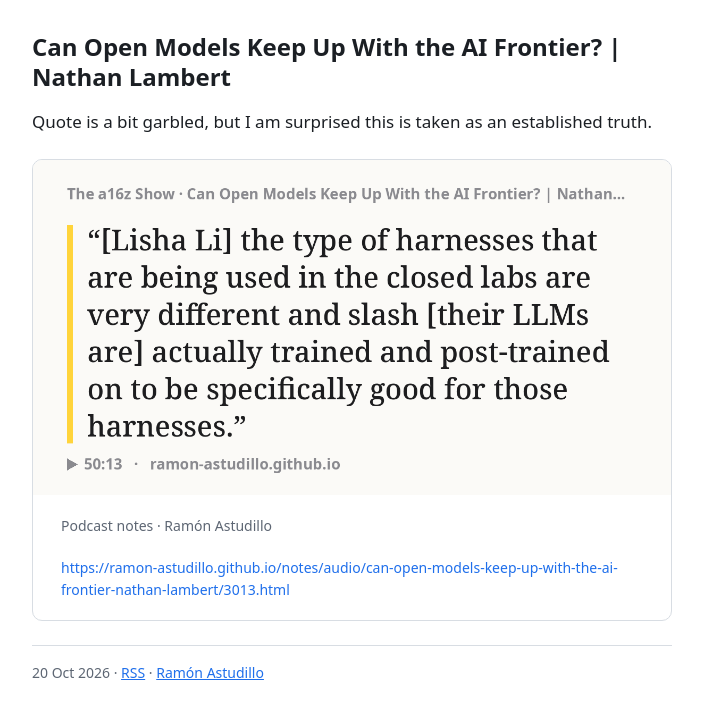
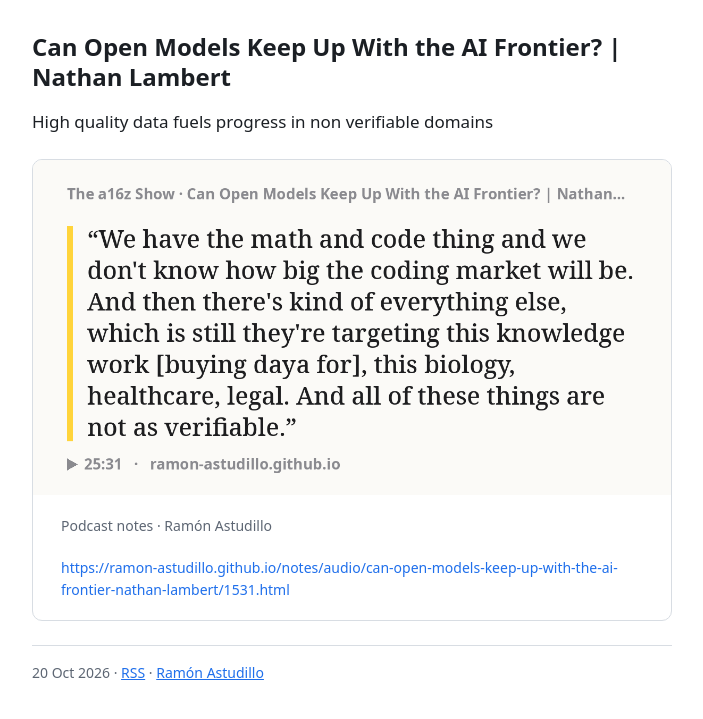
Before and after one commit to ramon-astudillo/ramon-astudillo.github.io, a Jekyll site: the page built from notes/2026-10-20-can-open-models-keep-up-with-the-ai-frontier-nathan-lambert.html, in a window 1280 px wide. Shown: the top 719 px of the page, without its empty margins (288-991 px from the left). Built offline with Jekyll 4.4.1, drawn with Linux system fonts in a browser that asks for light colours.

Commit message:
notes: add Can Open Models Keep Up With the AI Frontier? | Nathan Lambert

```diff
--- a/notes/2026-10-20-can-open-models-keep-up-with-the-ai-frontier-nathan-lambert.html
+++ b/notes/2026-10-20-can-open-models-keep-up-with-the-ai-frontier-nathan-lambert.html
@@ -1,10 +1,9 @@
 ---
 layout: note
 title: Can Open Models Keep Up With the AI Frontier? | Nathan Lambert
-comment: 'Quote is a bit garbled, but I am surprised this is taken as an established
-  truth. '
-link: https://ramon-astudillo.github.io/notes/audio/can-open-models-keep-up-with-the-ai-frontier-nathan-lambert/3013.html
-image: https://ramon-astudillo.github.io/notes/audio/can-open-models-keep-up-with-the-ai-frontier-nathan-lambert/3013.png
+comment: 'High quality data fuels progress in non verifiable domains '
+link: https://ramon-astudillo.github.io/notes/audio/can-open-models-keep-up-with-the-ai-frontier-nathan-lambert/1531.html
+image: https://ramon-astudillo.github.io/notes/audio/can-open-models-keep-up-with-the-ai-frontier-nathan-lambert/1531.png
 site_name: Podcast notes · Ramón Astudillo
-date: '2026-10-20T13:45:07+00:00'
+date: '2026-10-20T22:22:36+00:00'
 ---
```
